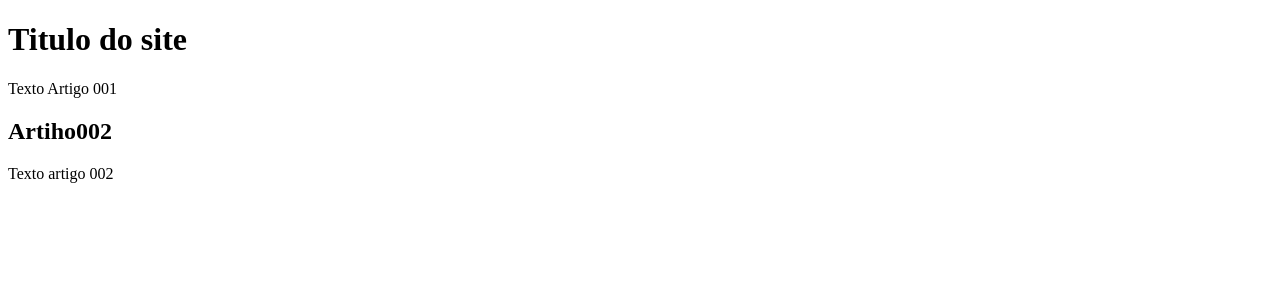
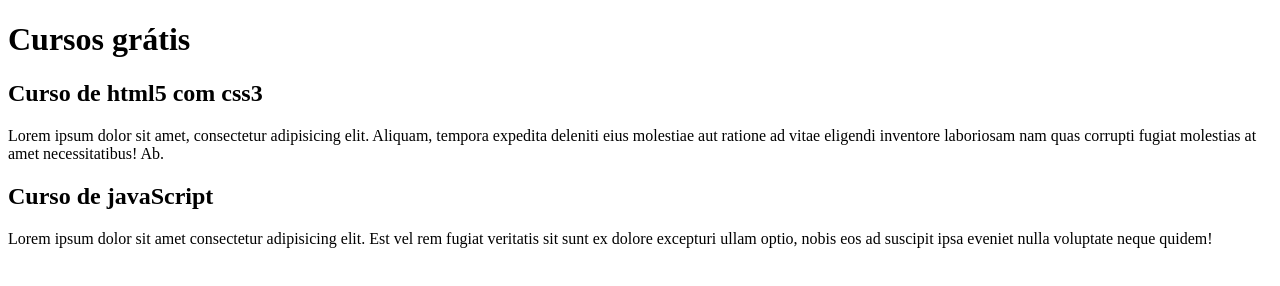
Before and after one commit to Claytonsobral27/Projeto-site, a plain HTML site: page index.html in a window 1280 px wide. Drawn offline with Linux system fonts and the light colour scheme.

Commit message:
comecei a escrever conteudo

```diff
--- a/index.html
+++ b/index.html
@@ -13,15 +13,17 @@
 <main>
 <header>
 
-<h1>Titulo do site </h1>
+<h1>Cursos grátis </h1>
 </header>
 <article>
-<p>Texto Artigo 001</p>
+<h2>Curso de html5 com css3</h2>
+<p>Lorem ipsum dolor sit amet, consectetur adipisicing elit. Aliquam, tempora expedita deleniti eius molestiae aut ratione ad vitae eligendi inventore laboriosam nam quas corrupti fugiat molestias at amet necessitatibus! Ab.</p>
+
 
 </article>
 <article>
-<h2>Artiho002</h2>
-<p> Texto artigo 002</p>
+<h2>Curso de javaScript</h2>
+<p>Lorem ipsum dolor sit amet consectetur adipisicing elit. Est vel rem fugiat veritatis sit sunt ex dolore excepturi ullam optio, nobis eos ad suscipit ipsa eveniet nulla voluptate neque quidem!</p>
 
 
 </article>
```
